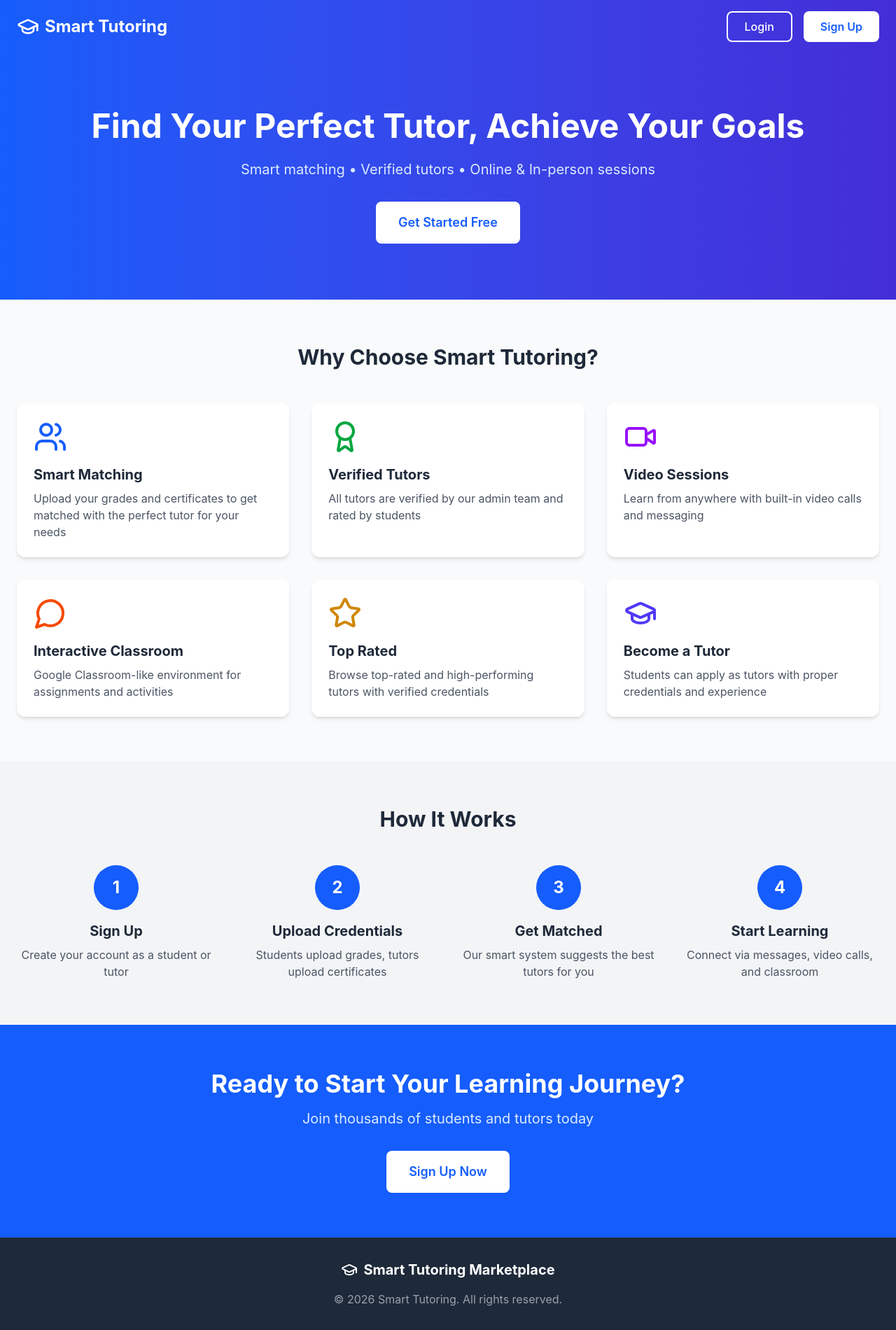
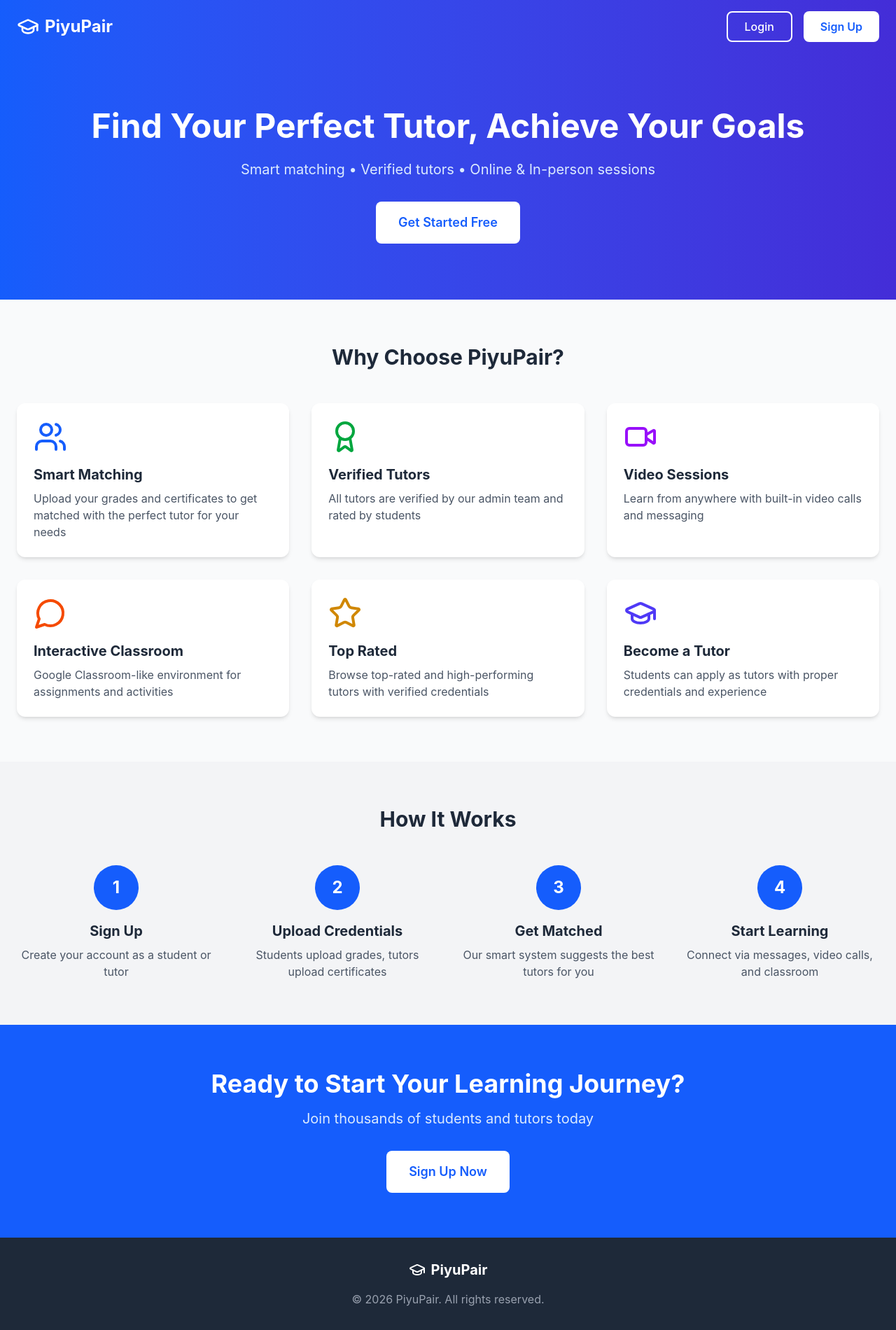
Before and after one commit to szamyael634/PiyuPair, a React (Vite) app: page / in a window 1280 px wide. Shown: the whole page at 70% size. Built offline with nearby package versions, Linux system fonts and the light colour scheme; no server answers.

Commit message:
Rename branding to PiyuPair

```diff
--- a/index.html
+++ b/index.html
@@ -4,7 +4,7 @@
     <head>
       <meta charset="UTF-8" />
       <meta name="viewport" content="width=device-width, initial-scale=1.0" />
-      <title>Smart Tutoring Marketplace</title>
+      <title>PiyuPair</title>
     </head>
 
     <body>
--- a/src/app/components/AdminDashboard.tsx
+++ b/src/app/components/AdminDashboard.tsx
@@ -96,7 +96,7 @@ export default function AdminDashboard() {
           <div className="flex justify-between items-center">
             <div className="flex items-center gap-2">
               <GraduationCap className="size-8 text-blue-600" />
-              <span className="text-2xl font-bold text-gray-800">Smart Tutoring Admin</span>
+              <span className="text-2xl font-bold text-gray-800">PiyuPair Admin</span>
             </div>
             <div className="flex items-center gap-3">
               <div className="text-right">
@@ -255,9 +255,10 @@ function StatCard({ title, value, icon, color }: any) {
     purple: 'bg-purple-50',
     indigo: 'bg-indigo-50',
   };
+  const backgroundClass = colorClasses[color as keyof typeof colorClasses] || colorClasses.blue;
 
   return (
-    <div className={`${colorClasses[color]} rounded-xl p-6`}>
+    <div className={`${backgroundClass} rounded-xl p-6`}>
       <div className="flex justify-between items-start mb-4">
         <div>
           <p className="text-gray-600 text-sm mb-1">{title}</p>
--- a/src/app/components/Home.tsx
+++ b/src/app/components/Home.tsx
@@ -11,7 +11,7 @@ export default function Home() {
         <nav className="container mx-auto px-6 py-4 flex justify-between items-center">
           <div className="flex items-center gap-2">
             <GraduationCap className="size-8" />
-            <span className="text-2xl font-bold">Smart Tutoring</span>
+            <span className="text-2xl font-bold">PiyuPair</span>
           </div>
           <div className="flex gap-4">
             <button
@@ -48,7 +48,7 @@ export default function Home() {
       {/* Features Section */}
       <section className="container mx-auto px-6 py-16">
         <h2 className="text-3xl font-bold text-center mb-12 text-gray-800">
-          Why Choose Smart Tutoring?
+          Why Choose PiyuPair?
         </h2>
         <div className="grid md:grid-cols-3 gap-8">
           <FeatureCard
@@ -138,9 +138,9 @@ export default function Home() {
         <div className="container mx-auto px-6 text-center">
           <div className="flex items-center justify-center gap-2 mb-4">
             <GraduationCap className="size-6" />
-            <span className="text-xl font-bold">Smart Tutoring Marketplace</span>
+            <span className="text-xl font-bold">PiyuPair</span>
           </div>
-          <p className="text-gray-400">© 2026 Smart Tutoring. All rights reserved.</p>
+          <p className="text-gray-400">© 2026 PiyuPair. All rights reserved.</p>
         </div>
       </footer>
     </div>
--- a/src/app/components/Login.tsx
+++ b/src/app/components/Login.tsx
@@ -56,7 +56,7 @@ export default function Login() {
       <div className="bg-white rounded-2xl shadow-xl p-8 w-full max-w-md">
         <div className="flex items-center justify-center gap-2 mb-6">
           <GraduationCap className="size-10 text-blue-600" />
-          <span className="text-2xl font-bold text-gray-800">Smart Tutoring</span>
+          <span className="text-2xl font-bold text-gray-800">PiyuPair</span>
         </div>
 
         <h1 className="text-3xl font-bold text-center mb-2 text-gray-800">Welcome Back</h1>
--- a/src/app/components/Signup.tsx
+++ b/src/app/components/Signup.tsx
@@ -74,7 +74,7 @@ export default function Signup() {
       <div className="bg-white rounded-2xl shadow-xl p-8 w-full max-w-2xl">
         <div className="flex items-center justify-center gap-2 mb-6">
           <GraduationCap className="size-10 text-blue-600" />
-          <span className="text-2xl font-bold text-gray-800">Smart Tutoring</span>
+          <span className="text-2xl font-bold text-gray-800">PiyuPair</span>
         </div>
 
         <h1 className="text-3xl font-bold text-center mb-2 text-gray-800">Create Account</h1>
--- a/src/app/components/StudentDashboard.tsx
+++ b/src/app/components/StudentDashboard.tsx
@@ -68,7 +68,7 @@ export default function StudentDashboard() {
           <div className="flex justify-between items-center">
             <div className="flex items-center gap-2">
               <GraduationCap className="size-8 text-blue-600" />
-              <span className="text-2xl font-bold text-gray-800">Smart Tutoring</span>
+              <span className="text-2xl font-bold text-gray-800">PiyuPair</span>
             </div>
             <div className="flex items-center gap-4">
               <button
--- a/src/app/components/TutorDashboard.tsx
+++ b/src/app/components/TutorDashboard.tsx
@@ -122,7 +122,7 @@ export default function TutorDashboard() {
           <div className="flex justify-between items-center">
             <div className="flex items-center gap-2">
               <GraduationCap className="size-8 text-blue-600" />
-              <span className="text-2xl font-bold text-gray-800">Smart Tutoring</span>
+              <span className="text-2xl font-bold text-gray-800">PiyuPair</span>
             </div>
             <div className="flex items-center gap-4">
               <button
```
Also changed, not shown: 2 other files (tests, documents, lock files or other folders).
